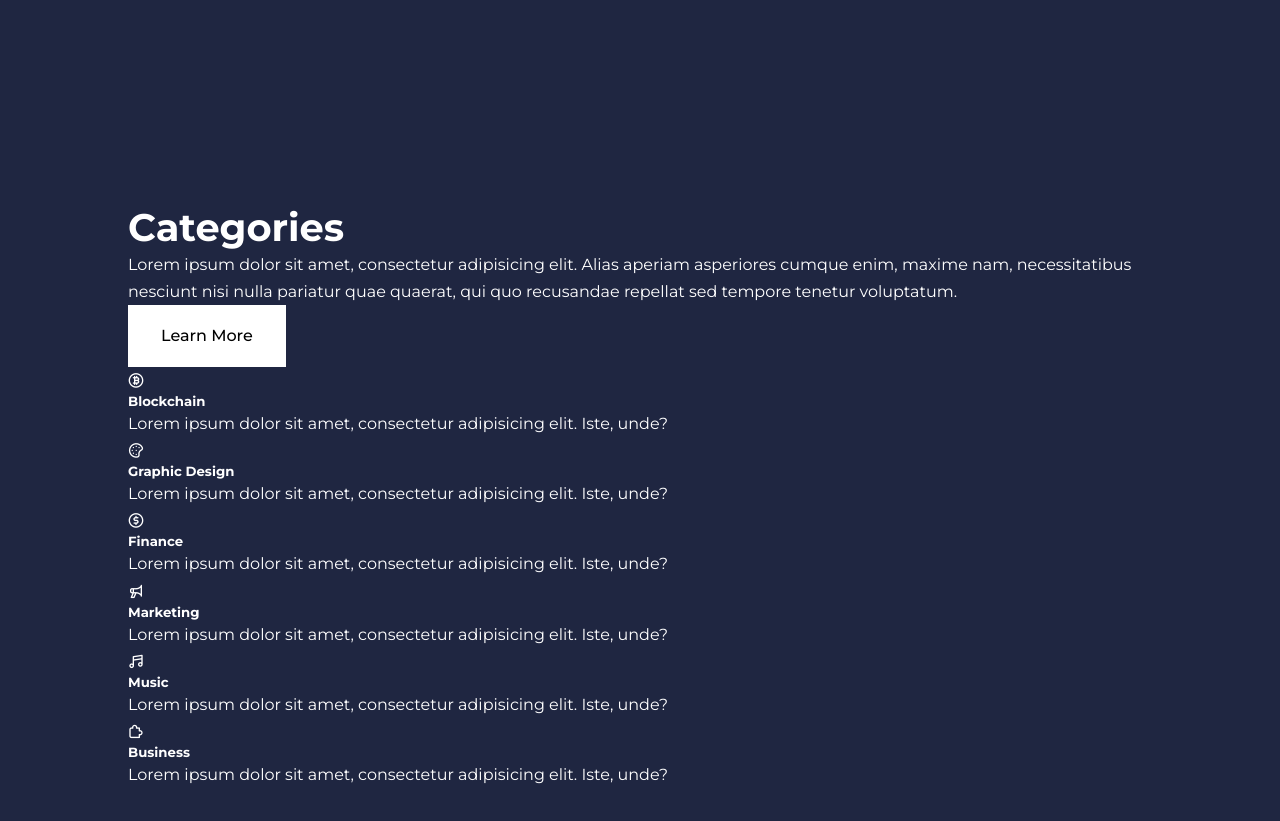
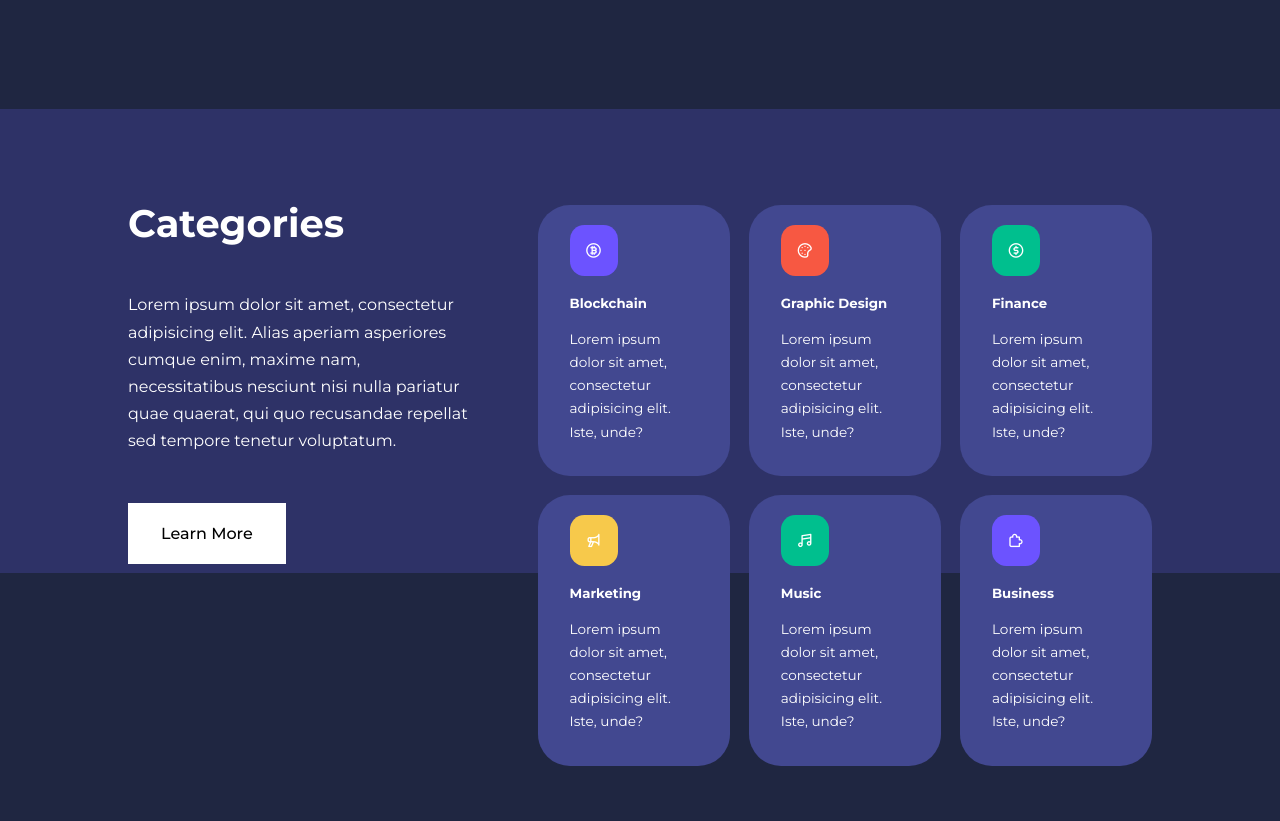
Before and after one commit to artempenteskul/educator, a plain HTML site: page index.html in a window 1280 px wide. Shown: the part 531-1352 px from the top of the page. After the commit the page ends 1297 px from the top, so only its background shows below. Drawn offline with nearby package versions, Linux system fonts and the light colour scheme.

Commit message:
added styles for categories section

```diff
--- a/css/style.css
+++ b/css/style.css
@@ -160,3 +160,77 @@ header {
 .header__left p {
     margin: 1rem 0 2.4rem;
 }
+
+
+/* ===================== CATEGORIES ===================== */
+
+.categories {
+    background: var(--color-bg1);
+    height: 29rem;
+}
+
+.categories h1 {
+    line-height: 1;
+    margin-bottom: 3rem;
+}
+
+.categories__container {
+    display: grid;
+    grid-template-columns: 40% 60%;
+}
+
+.categories__left {
+    margin-right: 4rem;
+}
+
+.categories__left p {
+    margin: 1rem 0 3rem;
+}
+
+.categories__right {
+    display: grid;
+    grid-template-columns: repeat(3, 1fr);
+    gap: 1.2rem;
+}
+
+.category {
+    background: var(--color-bg2);
+    padding: 2rem;
+    border-radius: 2rem;
+    transition: var(--transition);
+}
+
+.category:hover {
+    box-shadow: 0 3rem 3rem rgba(0, 0, 0, 0.2);
+    z-index: 1;
+}
+
+.category__icon {
+    background: var(--color-primary);
+    padding: 1rem;
+    border-radius: 0.9rem;
+}
+
+.category:nth-child(2) .category__icon {
+    background: var(--color-danger);
+}
+
+.category:nth-child(3) .category__icon {
+    background: var(--color-success)
+}
+
+.category:nth-child(4) .category__icon {
+    background: var(--color-warning)
+}
+
+.category:nth-child(5) .category__icon {
+    background: var(--color-success)
+}
+
+.category h5 {
+    margin: 2rem 0 1rem;
+}
+
+.category p {
+    font-size: 0.85rem;
+}
```
